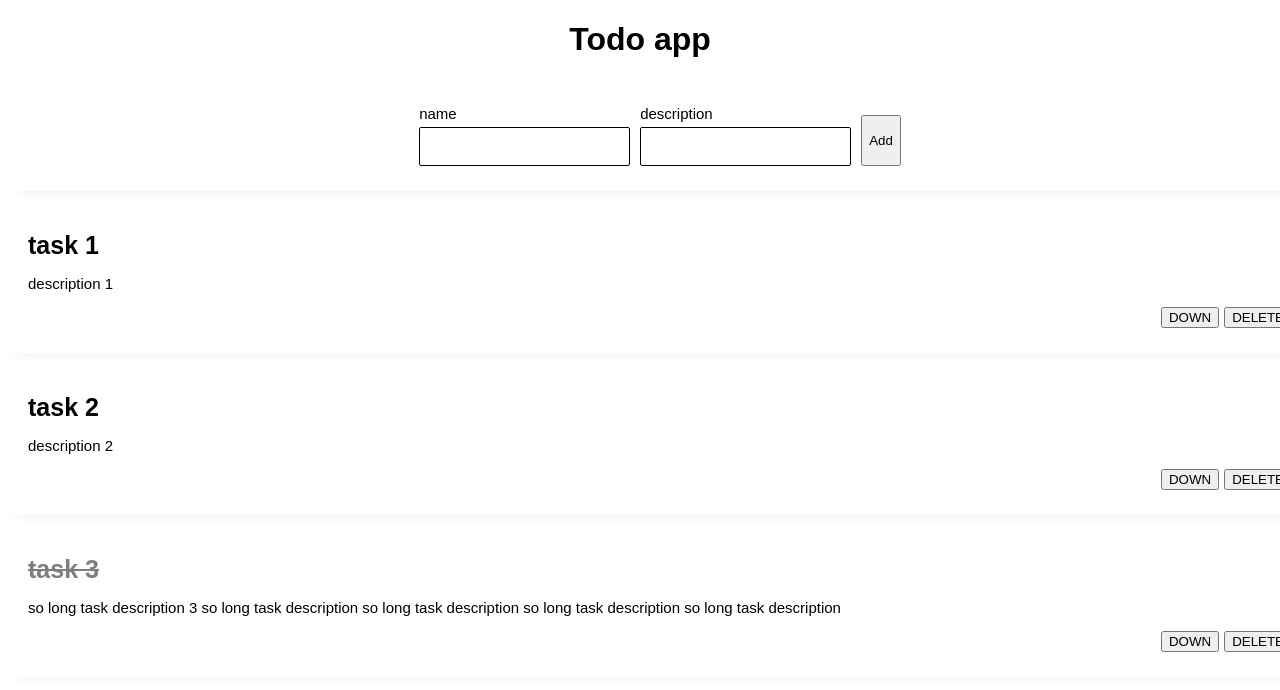
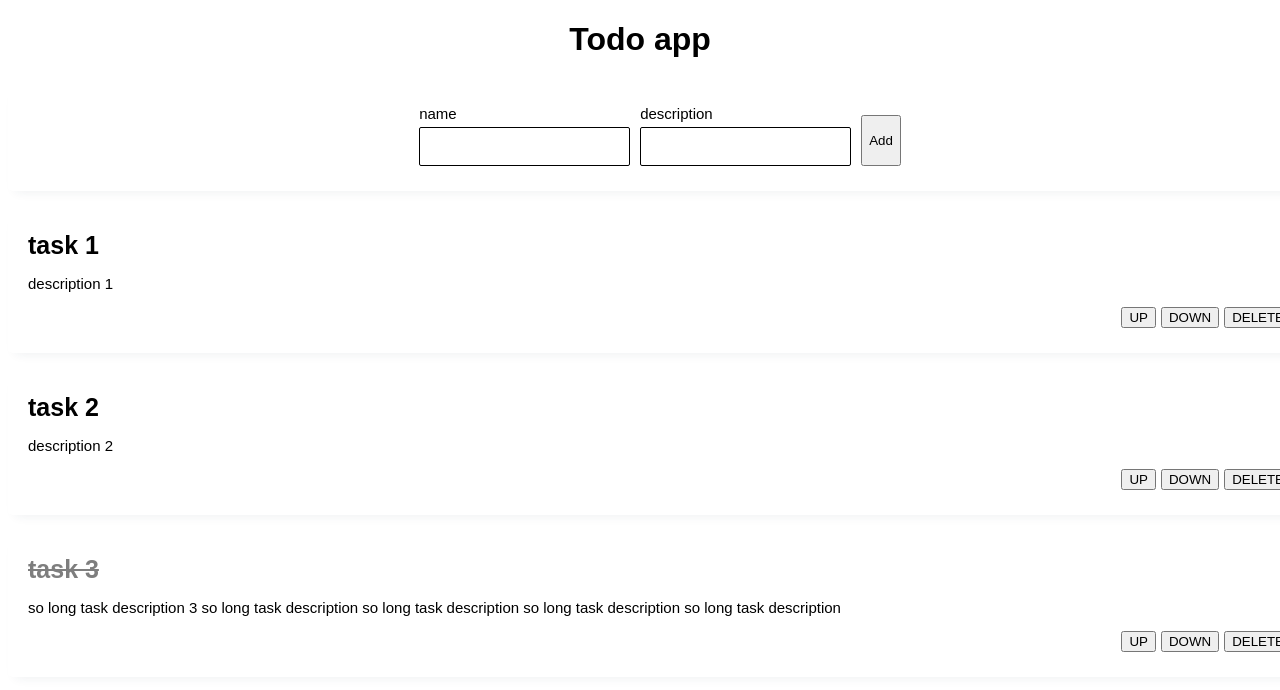
Before and after one commit to IlliaBezditnyi/todo-app, a React (Create React App) app: page / in a window 1280 px wide. Shown: the top 690 px of the page. Built offline with nearby package versions, Linux system fonts and the light colour scheme.

Commit message:
move buttons added

```diff
--- a/src/App.tsx
+++ b/src/App.tsx
@@ -41,7 +41,7 @@ export const App = () => {
   //   }
   // };
 
-  const moveDown = (id: Todo["id"]) => {
+  const moveUp = (id: Todo["id"]) => {
     let value = 0;
 
     for (let i = 0; i < todos.length; i++) {
@@ -53,6 +53,20 @@ export const App = () => {
     // let indexOfId = findIndex(id);
     todosMovedId[value] = todos[value - 1];
     todosMovedId[value - 1] = todos[value];
+    setTodos(todosMovedId);
+  };
+
+  const moveDown = (id: Todo["id"]) => {
+    let value = 0;
+
+    for (let i = 0; i < todos.length; i++) {
+      if (todos[i].id === id) {
+        value = i;
+      }
+    }
+
+    todosMovedId[value] = todos[value + 1];
+    todosMovedId[value + 1] = todos[value];
     setTodos(todosMovedId);
   };
 
@@ -76,6 +90,7 @@ export const App = () => {
         todos={todos}
         markTodo={markTodo}
         deleteTodo={deleteTodo}
+        moveUp={moveUp}
         moveDown={moveDown}
       />
     </div>
--- a/src/components/TodoItem/TodoItem.tsx
+++ b/src/components/TodoItem/TodoItem.tsx
@@ -8,6 +8,7 @@ type TodoItemProps = {
   todo: Todo;
   markTodo: (id: Todo["id"]) => void;
   deleteTodo: (id: Todo["id"]) => void;
+  moveUp: (id: Todo["id"]) => void;
   moveDown: (id: Todo["id"]) => void;
 };
 
@@ -15,6 +16,7 @@ export const TodoItem: React.FC<TodoItemProps> = ({
   todo,
   markTodo,
   deleteTodo,
+  moveUp,
   moveDown
 }) => {
   console.log(todo);
@@ -36,6 +38,7 @@ export const TodoItem: React.FC<TodoItemProps> = ({
         <div className="todoItem_description">{todo.description}</div>
 
         <div className="todoItem_button">
+          <button onClick={() => moveUp(todo.id)}>UP</button>
           <button onClick={() => moveDown(todo.id)}>DOWN</button>
           <button onClick={() => deleteTodo(todo.id)}>DELETE</button>
         </div>
--- a/src/components/TodoList/TodoList.tsx
+++ b/src/components/TodoList/TodoList.tsx
@@ -7,6 +7,7 @@ type TodoListProps = {
   todos: Todo[];
   markTodo: (id: Todo["id"]) => void;
   deleteTodo: (id: Todo["id"]) => void;
+  moveUp: (id: Todo["id"]) => void;
   moveDown: (id: Todo["id"]) => void;
 };
 
@@ -14,6 +15,7 @@ export const TodoList: React.FC<TodoListProps> = ({
   todos,
   markTodo,
   deleteTodo,
+  moveUp,
   moveDown
 }) => (
   <div>
@@ -23,6 +25,7 @@ export const TodoList: React.FC<TodoListProps> = ({
         todo={todo}
         markTodo={markTodo}
         deleteTodo={deleteTodo}
+        moveUp={moveUp}
         moveDown={moveDown}
       />
     ))}
```
